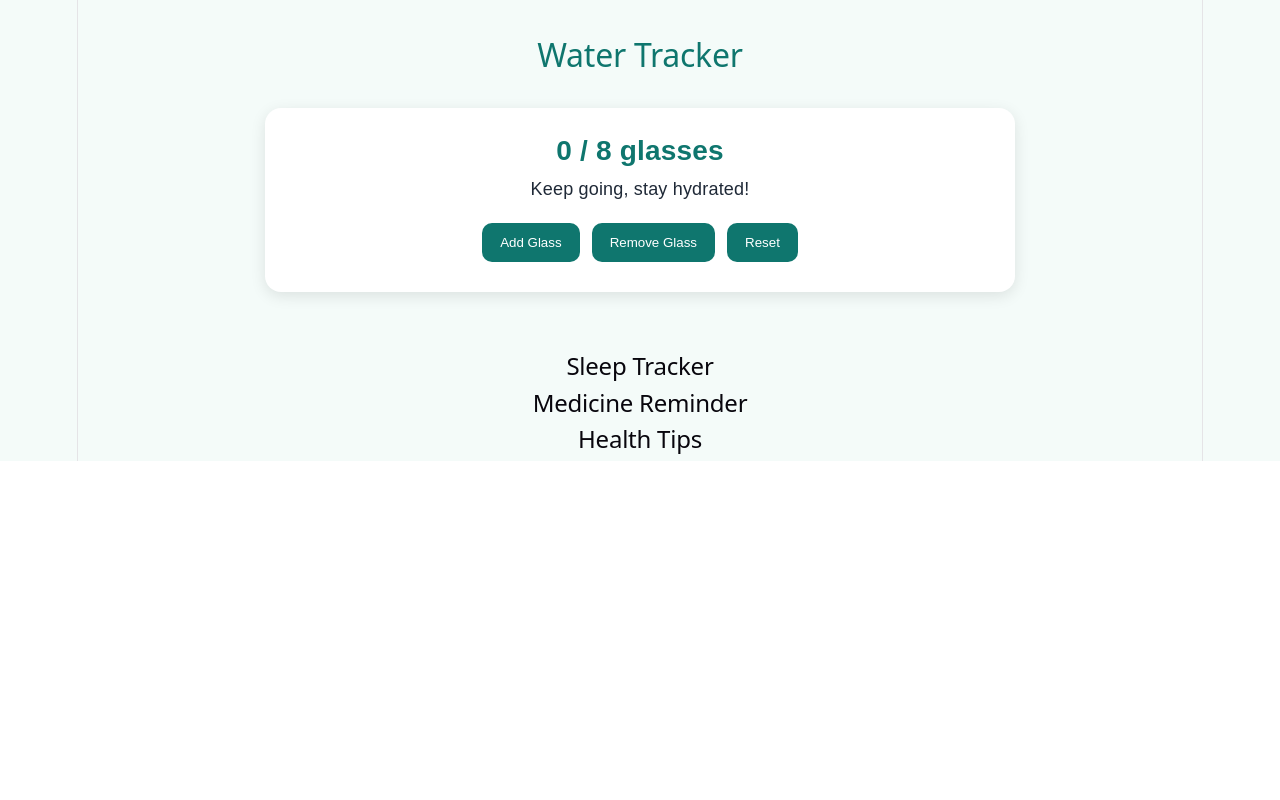
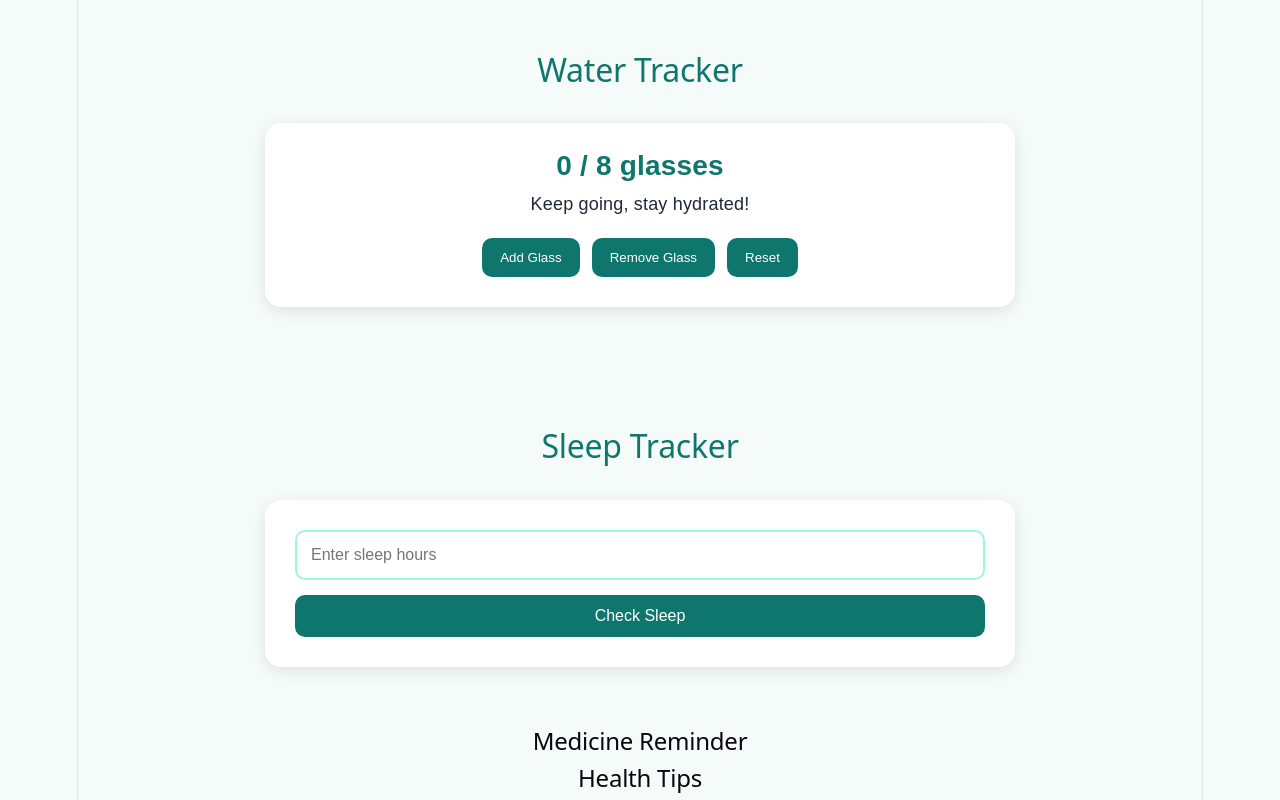
Before and after one commit to DDas12345/smart-health-assistant, a React (Vite) app: page / in a window 1280 px wide. Shown: the part 1767-2567 px from the top of the page. Before the commit the page ends 2228 px from the top, so only its background shows below. Built offline with nearby package versions, Linux system fonts and the light colour scheme.

Commit message:
Added sleep tracker feature

```diff
--- a/src/App.css
+++ b/src/App.css
@@ -292,3 +292,45 @@ body {
   text-align: center;
   line-height: 1.5;
 }
+
+/* Sleep Tracker Input */
+.tracker-box input {
+  width: 100%;
+  padding: 14px;
+  border: 2px solid #99f6e4;
+  border-radius: 10px;
+  font-size: 16px;
+  margin-bottom: 15px;
+  outline: none;
+}
+
+.tracker-box input:focus {
+  border-color: #0f766e;
+}
+
+/* Sleep Tracker Button */
+.tracker-box>button {
+  padding: 12px 25px;
+  border: none;
+  border-radius: 10px;
+  background-color: #0f766e;
+  color: white;
+  font-size: 16px;
+  cursor: pointer;
+  width: 100%;
+}
+
+.tracker-box>button:hover {
+  background-color: #115e59;
+}
+
+/* Message styling (reuse suggestion style but slightly refined) */
+.suggestion {
+  margin-top: 20px;
+  padding: 15px;
+  background-color: #ecfeff;
+  border-left: 5px solid #0f766e;
+  border-radius: 8px;
+  line-height: 1.5;
+  font-size: 15px;
+}
--- a/src/components/SleepTracker.jsx
+++ b/src/components/SleepTracker.jsx
@@ -1,10 +1,43 @@
-import React from 'react'
+import { useState } from 'react'
 
 function SleepTracker() {
+    const [hours, setHours] = useState('')
+    const [message, setMessage] = useState('')
+
+    function checkSleep() {
+        const sleepHours = Number(hours)
+
+
+        if (hours.trim() === '') {
+            setMessage('Please enter your sleep hours.')
+        } else if (sleepHours <= 0) {
+            setMessage('Please enter a valid number of hours.')
+        } else if (sleepHours < 6) {
+            setMessage('You slept less than recommended. Try to get more rest.')
+        } else if (sleepHours >= 6 && sleepHours <= 9) {
+            setMessage('Good job! Your sleep duration is healthy.')
+        } else {
+            setMessage('You slept more than usual. Maintain a balanced sleep routine.')
+        }
+    }
+
     return (
-        <div>
+        <section className="section">
             <h2>Sleep Tracker</h2>
-        </div>
+            <div className="tracker-box">
+                <input
+                    type="number"
+                    placeholder="Enter sleep hours"
+                    value={hours}
+                    onChange={(e) => {
+                        setHours(e.target.value)
+                        setMessage('')
+                    }}
+                />
+                <button onClick={checkSleep}>Check Sleep</button>
+                {message && <p className="suggestion">{message}</p>}
+            </div>
+        </section>
     )
 }
 
```
